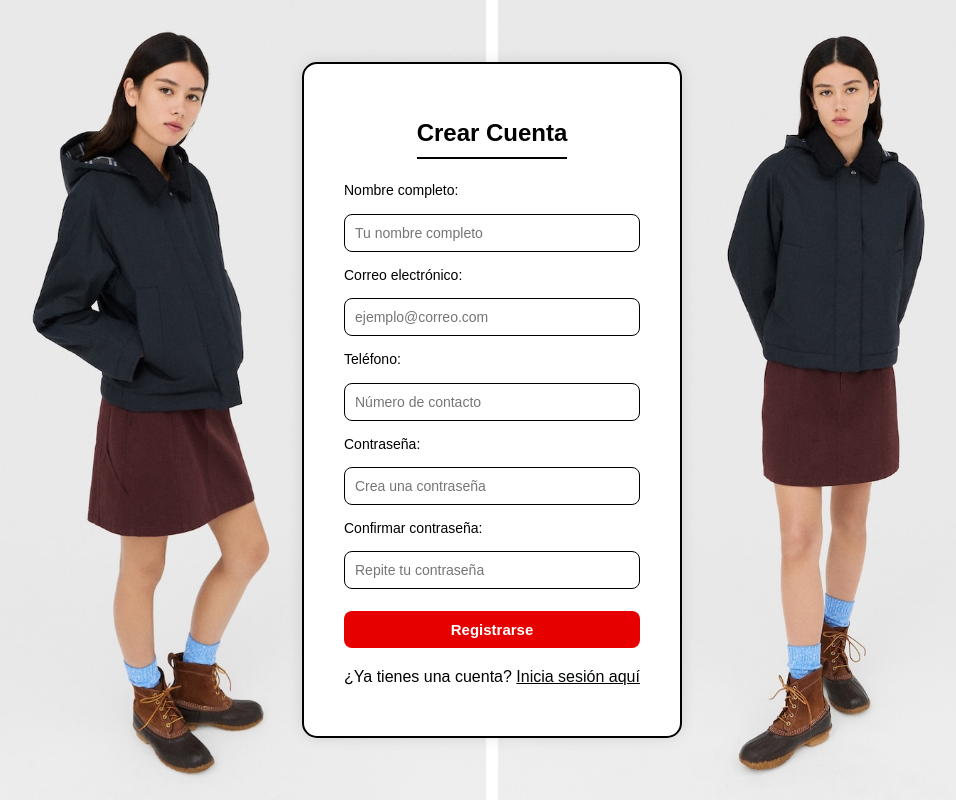
After one commit to YHONATAN-LEONARDO/Sistema-de-Ropa, a PHP site: page /views/usuarios/registro.php in a window 1280 px wide. The commit adds this page. Shown: the whole page, without its empty margins (148-1104 px from the left). Run offline with PHP 8.4, Linux system fonts and the light colour scheme.

Commit message:
pagina-principal-login-registro

```diff
--- /dev/null
+++ b/views/usuarios/registro.php
@@ -0,0 +1,39 @@
+<!DOCTYPE html>
+<html lang="es">
+<head>
+  <meta charset="UTF-8">
+  <meta name="viewport" content="width=device-width, initial-scale=1.0">
+  <title>Registro - EcoAbrigo</title>
+  <link rel="stylesheet" href="style.css">
+</head>
+<body class="body-register">
+
+  <main class="login">
+    <section class="login-box">
+      <h2>Crear Cuenta</h2>
+      <form class="formulario" action="../../app/controllers/UsuarioController.php" method="POST">
+
+        <label for="nombre">Nombre completo:</label>
+        <input type="text" name="nombre" placeholder="Tu nombre completo" required>
+
+        <label for="correo">Correo electrónico:</label>
+        <input type="email" name="correo" placeholder="ejemplo@correo.com" required>
+
+        <label for="telefono">Teléfono:</label>
+        <input type="tel" name="telefono" placeholder="Número de contacto" required>
+
+        <label for="password">Contraseña:</label>
+        <input type="password" name="password" placeholder="Crea una contraseña" required>
+
+        <label for="confirmar">Confirmar contraseña:</label>
+        <input type="password" name="confirmar" placeholder="Repite tu contraseña" required>
+
+        <button type="submit" name="accion" value="registrar">Registrarse</button>
+      </form>
+
+      <p>¿Ya tienes una cuenta? <a href="login.php" class="registrate">Inicia sesión aquí</a></p>
+    </section>
+  </main>
+
+</body>
+</html>
--- /dev/null
+++ b/views/usuarios/style.css
@@ -0,0 +1,289 @@
+html {
+  box-sizing: border-box;
+  font-size: 62.5%;
+}
+
+*,
+*:before,
+*:after {
+  box-sizing: inherit;
+}
+
+body {
+  font-size: 1.6rem;
+  line-height: 1.6;
+  font-family: "Rubik", Arial, Helvetica, sans-serif;
+  margin: 0;
+  height: 100vh;
+  display: grid;
+  place-items: center;
+  background-color: #fff; /* Fondo blanco limpio */
+}
+
+/* Caja principal del login */
+.login-box {
+  background-color: #fff;
+  border: 2px solid #000;
+  box-shadow: 0 0 15px rgba(0, 0, 0, 0.1);
+  border-radius: 15px;
+  padding: 3rem 4rem;
+  display: flex;
+  flex-direction: column;
+  align-items: center;
+  width: 360px;
+  text-align: center;
+  transition: all 0.3s ease;
+}
+
+.login-box:hover {
+  transform: translateY(-3px);
+  box-shadow: 0 0 25px rgba(0, 0, 0, 0.15);
+}
+
+.login-box h2 {
+  margin-bottom: 2rem;
+  font-size: 2.4rem;
+  font-weight: 600;
+  border-bottom: 2px solid #000000;
+  display: inline-block;
+  padding-bottom: 5px;
+}
+
+/* Formulario */
+.formulario {
+  display: flex;
+  flex-direction: column;
+  width: 100%;
+  gap: 1.2rem;
+}
+
+.formulario label {
+  font-size: 1.4rem;
+  text-align: left;
+  color: #000;
+  font-weight: 500;
+}
+
+.formulario input {
+  padding: 10px;
+  border: 1px solid #000;
+  border-radius: 8px;
+  font-size: 1.4rem;
+  background-color: #fff;
+  color: #000;
+  outline: none;
+  transition: all 0.3s ease;
+}
+
+.formulario input:focus {
+  border-color: #e60000;
+  box-shadow: 0 0 5px rgba(230, 0, 0, 0.3);
+}
+
+/* Botón */
+.formulario button {
+  background-color: #e60000;
+  border: none;
+  color: #fff;
+  font-size: 1.5rem;
+  font-weight: bold;
+  border-radius: 8px;
+  padding: 10px;
+  margin-top: 10px;
+  cursor: pointer;
+  transition: all 0.3s ease;
+}
+
+.formulario button:hover {
+  background-color: #000;
+  color: #fff;
+  transform: scale(1.05);
+}
+
+/* Enlace de registro */
+.formulario p {
+  font-size: 1.3rem;
+  color: #000;
+  margin-top: 1.5rem;
+}
+
+.formulario a {
+  color: #e60000;
+  text-decoration: none;
+  font-weight: 600;
+}
+
+.formulario a:hover {
+  text-decoration: underline;
+}
+.registrate{
+    color: #000502;
+}
+/* Responsivo */
+@media (max-width: 400px) {
+  .login-box {
+    width: 90%;
+    padding: 2rem;
+  }
+}
+
+
+
+/* resgitrar */
+
+html {
+  box-sizing: border-box;
+  font-size: 62.5%;
+}
+
+*,
+*:before,
+*:after {
+  box-sizing: inherit;
+}
+
+body {
+  font-size: 1.6rem;
+  line-height: 1.6;
+  font-family: "Rubik", Arial, Helvetica, sans-serif;
+  margin: 0;
+  height: 100vh;
+  display: grid;
+  place-items: center;
+  background-color: #fff; /* fondo blanco limpio */
+}
+.login-body{
+  margin: 0;
+  height: 100vh;
+  display: flex;
+  justify-content: center;
+  align-items: center;
+  font-family: "Rubik", Arial, sans-serif;
+
+  /* Fondo de imagen */
+  background: url("../../public/img/icons/fondo.jpg") no-repeat center center fixed;
+  background-size: cover; /* Hace que la imagen cubra toda la pantalla */
+}
+
+
+.body-register {
+  margin: 0;
+  height: 100vh;
+  display: flex;
+  justify-content: center;
+  align-items: center;
+  font-family: "Rubik", Arial, sans-serif;
+  /* Fondo con imagen */
+  background: url("../../public/img/icons/fondo2.jpg") no-repeat center center fixed;
+  background-size: cover;
+}
+
+/* Caja principal del registro */
+.login-box {
+  background-color: #fff;
+  border: 2px solid #000;
+  box-shadow: 0 0 15px rgba(0, 0, 0, 0.1);
+  border-radius: 15px;
+  padding: 3rem 4rem;
+  display: flex;
+  flex-direction: column;
+  align-items: center;
+  width: 380px;
+  text-align: center;
+  transition: all 0.3s ease;
+}
+
+.login-box:hover {
+  transform: translateY(-3px);
+  box-shadow: 0 0 25px rgba(0, 0, 0, 0.15);
+}
+
+.login-box h2 {
+  margin-bottom: 2rem;
+  font-size: 2.4rem;
+  font-weight: 600;
+  display: inline-block;
+  padding-bottom: 5px;
+}
+
+/* Formulario */
+.formulario {
+  display: flex;
+  flex-direction: column;
+  width: 100%;
+  gap: 1.2rem;
+}
+
+.formulario label {
+  font-size: 1.4rem;
+  text-align: left;
+  color: #000;
+  font-weight: 500;
+}
+
+.formulario input {
+  padding: 10px;
+  border: 1px solid #000;
+  border-radius: 8px;
+  font-size: 1.4rem;
+  background-color: #fff;
+  color: #000;
+  outline: none;
+  transition: all 0.3s ease;
+}
+
+.formulario input:focus {
+  border-color: #e60000;
+  box-shadow: 0 0 5px rgba(230, 0, 0, 0.3);
+}
+
+/* Botón */
+.formulario button {
+  background-color: #e60000;
+  border: none;
+  color: #fff;
+  font-size: 1.5rem;
+  font-weight: bold;
+  border-radius: 8px;
+  padding: 10px;
+  margin-top: 10px;
+  cursor: pointer;
+  transition: all 0.3s ease;
+}
+
+.formulario button:hover {
+  background-color: #000;
+  color: #fff;
+  transform: scale(1.05);
+}
+
+/* Enlace de login */
+.formulario p {
+  font-size: 1.3rem;
+  color: #000;
+  margin-top: 1.5rem;
+}
+
+.formulario a {
+  color: #e60000;
+  text-decoration: none;
+  font-weight: 600;
+}
+
+.formulario a:hover {
+  text-decoration: underline;
+}
+
+/* Responsivo */
+@media (max-width: 400px) {
+  .login-box {
+    width: 90%;
+    padding: 2rem;
+  }
+}
+.logo-login{
+  z-index: -1;
+  position: absolute;
+  top: 0;
+  left: 0;
+}
```
Also changed, not shown: index.php (+16 -3 lines), public/css/estilos.css (+112 -0 lines), views/layouts/footer.php (added, +21 -0 lines), views/layouts/header.php (added, +16 -0 lines), views/usuarios/login.php (added, +29 -0 lines), public/img/icons/facebook.png (added), public/img/icons/fondo.jpg (added), public/img/icons/fondo2.jpg (added), public/img/icons/instagram.png (added), public/img/icons/tiktok.png (added), public/img/icons/whatsapp.png (added), sql/estructura.sql (deleted), views/inicio.php (deleted), 3 other files.
